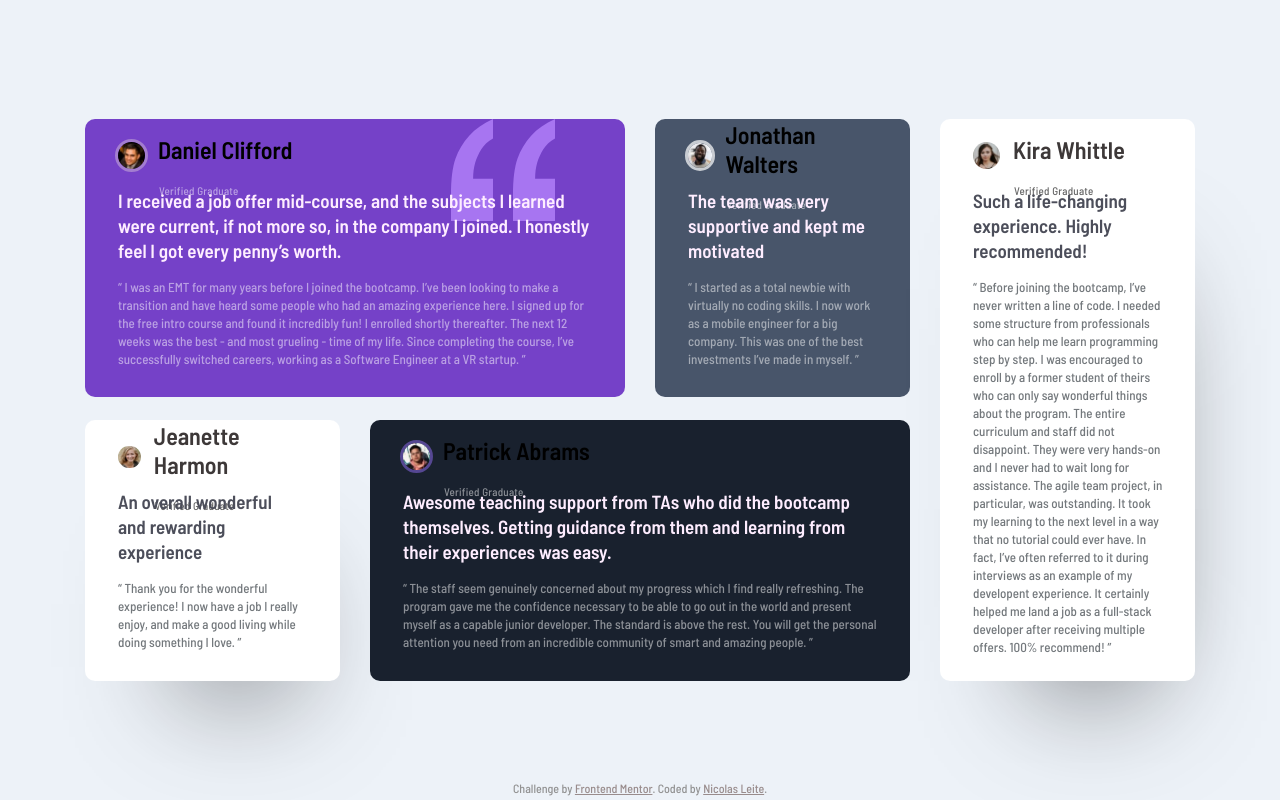
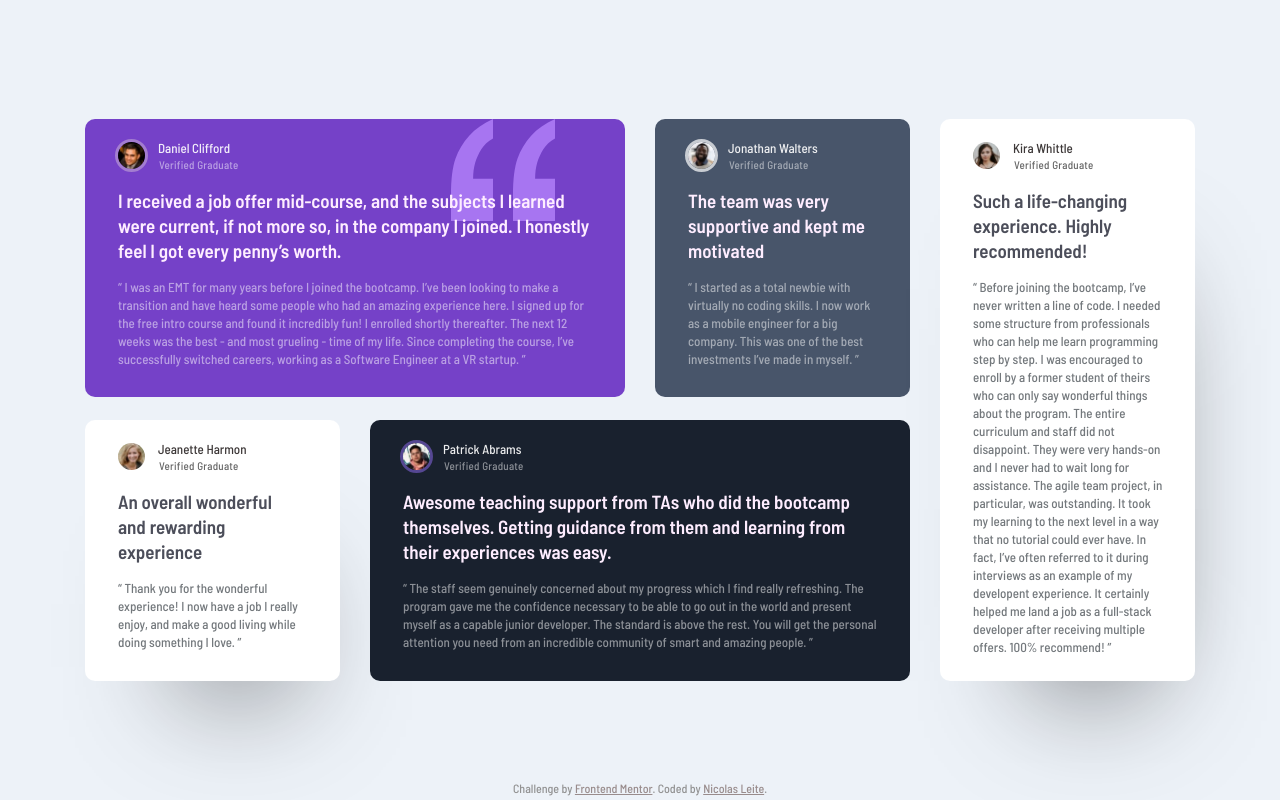
Before and after one commit to nicolas055/Testimonials-grid-section-main-Challenge, a plain HTML site: page index.html in a window 1280 px wide. Drawn offline with Linux system fonts and the light colour scheme.

Commit message:
fixing h2

```diff
--- a/assets/style.css
+++ b/assets/style.css
@@ -72,7 +72,7 @@ figure {
     flex-direction: column;
     justify-content: center;
 }
-.profile-flex-container .name-and-status h5 {
+.profile-flex-container .name-and-status h2 {
     color: rgba(255, 255, 255, 0.911);
     margin: 0px;
     font-size: 13px;
```
